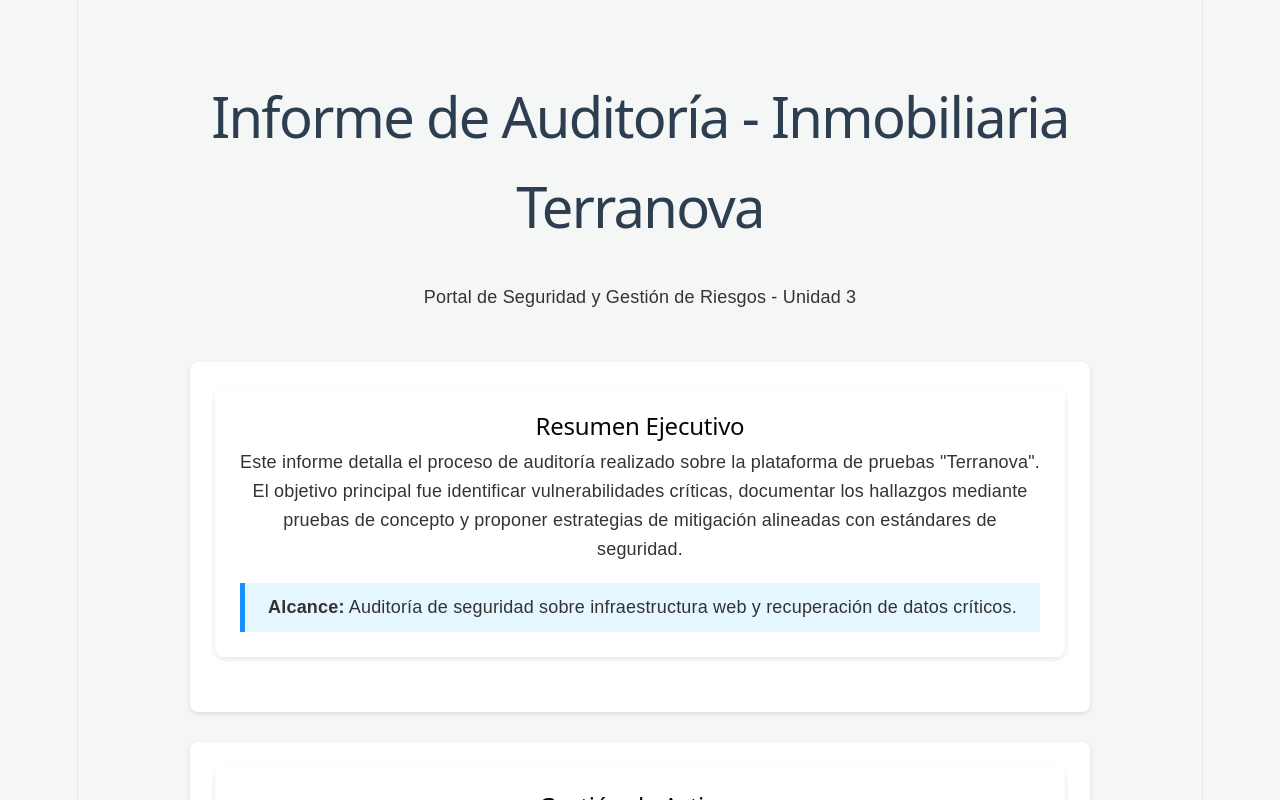
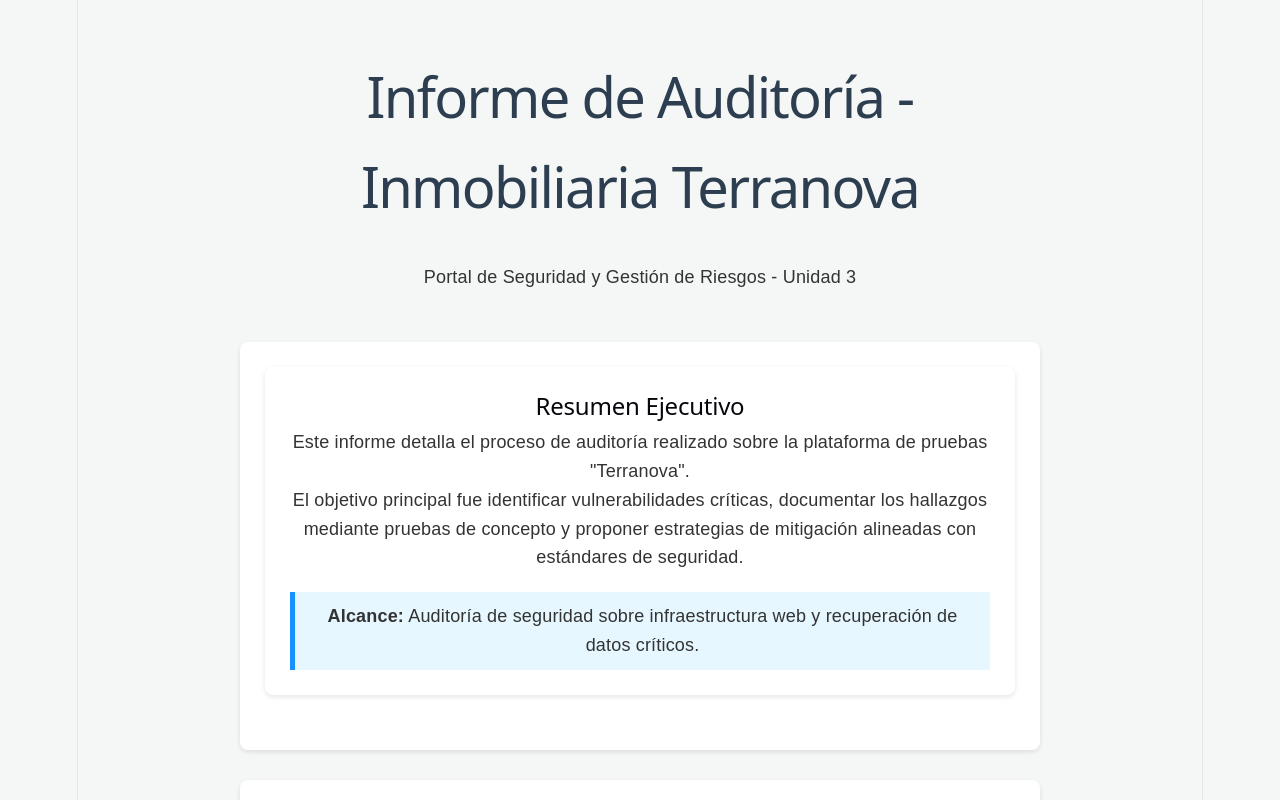
Before and after one commit to mariamunoz0507/auditoria_munmar, a React (Vite) app: page / in a window 1280 px wide. Shown: the top 800 px of the page. Built offline with nearby package versions, Linux system fonts and the light colour scheme.

Commit message:
style: ajustar estructura de App.tsx para mejorar visualización

```diff
--- a/src/App.tsx
+++ b/src/App.tsx
@@ -12,7 +12,7 @@ import './App.css';
 
 function App() {
   return (
-    <div style={{ padding: '40px', maxWidth: '900px', margin: '0 auto', fontFamily: 'Arial, sans-serif' }}>
+    <div style={{ padding: '20px', maxWidth: '800px', margin: '0 auto', fontFamily: 'Arial, sans-serif' }}>
       <header style={{ textAlign: 'center', marginBottom: '50px' }}>
         <h1 style={{ color: '#2c3e50' }}>Informe de Auditoría - Inmobiliaria Terranova</h1>
         <p>Portal de Seguridad y Gestión de Riesgos - Unidad 3</p>
```
